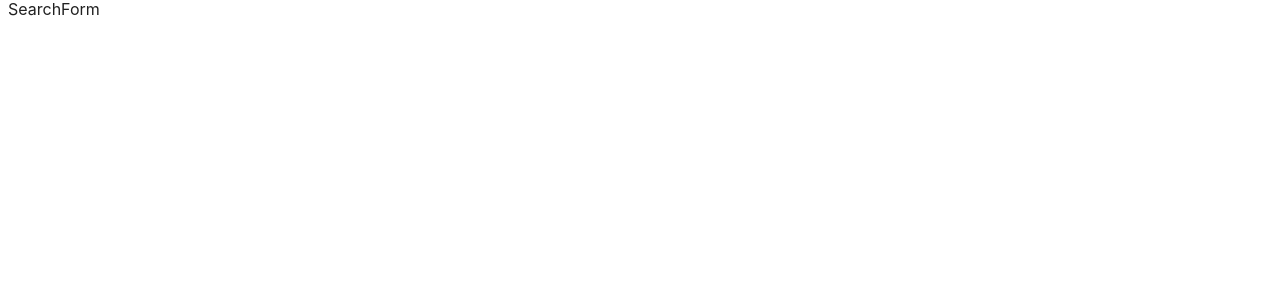
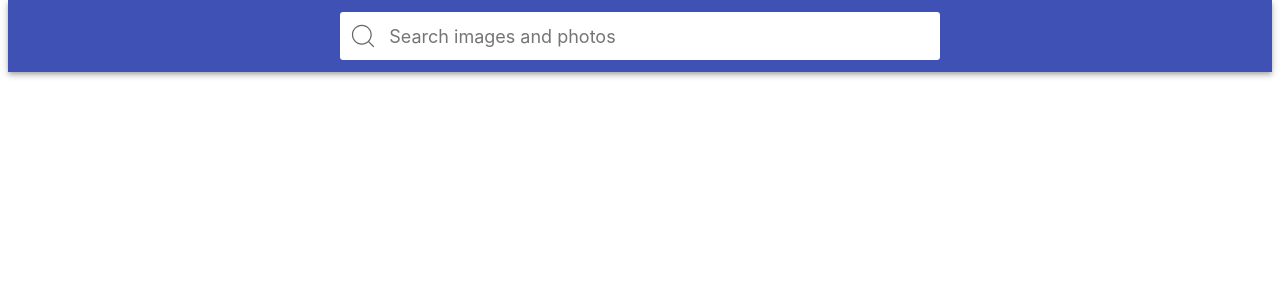
Before and after one commit to BoikoIgor/goit-react-hw-03-image-finder, a React (Create React App) app: page / in a window 1280 px wide. Shown: the top 300 px of the page. Built offline with nearby package versions, Linux system fonts and the light colour scheme.

Commit message:
add searchBar, fetch and loading sceleton

```diff
--- a/package.json
+++ b/package.json
@@ -8,11 +8,13 @@
     "@testing-library/react": "^12.1.4",
     "@testing-library/user-event": "^13.5.0",
     "axios": "^1.3.6",
+    "formik": "^2.2.9",
     "modern-normalize": "^1.1.0",
     "react": "^18.1.0",
     "react-content-loader": "^6.2.1",
     "react-dom": "^18.1.0",
     "react-hot-toast": "^2.4.0",
+    "react-icons": "^4.8.0",
     "react-modal": "^3.16.1",
     "react-scripts": "5.0.1",
     "styled-components": "^5.3.10",
--- a/src/components/App.js
+++ b/src/components/App.js
@@ -2,12 +2,60 @@ import { Layout } from './Layout/Layout';
 import { GlobalStyle } from './GlobalStyle';
 import { Component } from 'react';
 import { Searchbar } from './Searchbar/Searchbar';
+import * as API from 'services/api';
+import ContentLoader from 'react-content-loader';
 
 export class App extends Component {
+  state = {
+    gallery: [],
+    searchValue: '',
+    isLoading: false,
+  };
+  async componentDidUpdate(_, prevState) {
+    const { searchValue } = this.state;
+    if (prevState.searchValue !== searchValue) {
+      try {
+        this.setState({ isLoading: true });
+        const fetchImages = await API.getImages(searchValue);
+
+        console.log(fetchImages);
+      } catch (error) {
+        console.log(error);
+      } finally {
+        this.setState({ isLoading: false });
+      }
+    }
+  }
+
+  onSubmit = value => {
+    console.log('value: ', value);
+    try {
+      if (value === this.state.searchValue) {
+        return;
+      }
+      this.setState({ searchValue: value });
+    } catch (err) {}
+  };
+
   render() {
     return (
       <Layout>
-        <Searchbar />
+        <Searchbar onSubmit={this.onSubmit} />
+        {this.state.isLoading && (
+          <ContentLoader
+            viewBox="0 0 400 160"
+            height={60}
+            width={100}
+            backgroundColor="maroon"
+            foregroundColor="blue"
+            style={{ width: '100%', marginTop: '0' }}
+            interval={0.1}
+          >
+            <circle cx="100" cy="20" r="20" />
+            <circle cx="194" cy="20" r="20" />
+            <circle cx="288" cy="20" r="20" />
+          </ContentLoader>
+        )}
         <GlobalStyle />
       </Layout>
     );
--- a/src/components/Searchbar/Searchbar.js
+++ b/src/components/Searchbar/Searchbar.js
@@ -1,3 +1,34 @@
-export const Searchbar = () => {
-  return <div>SearchForm</div>;
+import { Component } from 'react';
+import { Formik, Form, Field } from 'formik';
+import { CiSearch } from 'react-icons/ci';
+import PropTypes from 'prop-types';
+
+export const Searchbar = ({ onSubmit }) => {
+  const handleSubmit = e => {
+    console.log(e);
+    onSubmit(e.searchValue);
+  };
+
+  return (
+    <section className="Searchbar">
+      <Formik initialValues={{ searchValue: '' }} onSubmit={handleSubmit}>
+        <Form className="SearchForm">
+          <button type="submit" className="SearchForm-button">
+            <span className="SearchForm-button-label">
+              <CiSearch size="30" />
+            </span>
+          </button>
+          <Field
+            name="searchValue"
+            className="SearchForm-input"
+            type="text"
+            placeholder="Search images and photos"
+          />
+        </Form>
+      </Formik>
+    </section>
+  );
 };
+Searchbar.propTypes = {
+  onSubmit: PropTypes.func.isRequired,
+};
--- /dev/null
+++ b/src/components/Searchbar/searchBar.css
@@ -0,0 +1,74 @@
+.Searchbar {
+  top: 0;
+  left: 0;
+  position: sticky;
+  z-index: 1100;
+  display: flex;
+  justify-content: center;
+  align-items: center;
+  min-height: 64px;
+  padding-right: 24px;
+  padding-left: 24px;
+  padding-top: 12px;
+  padding-bottom: 12px;
+  color: #fff;
+  background-color: #3f51b5;
+  box-shadow: 0px 2px 4px -1px rgba(0, 0, 0, 0.2),
+    0px 4px 5px 0px rgba(0, 0, 0, 0.14), 0px 1px 10px 0px rgba(0, 0, 0, 0.12);
+}
+
+.SearchForm {
+  display: flex;
+  align-items: center;
+  width: 100%;
+  max-width: 600px;
+  background-color: #fff;
+  border-radius: 3px;
+  overflow: hidden;
+}
+
+.SearchForm-button {
+  display: inline-block;
+  width: 48px;
+  height: 48px;
+  border: 0;
+  /* background-image: none;
+  background-size: 40%;
+  background-repeat: no-repeat;
+  background-position: center; */
+  opacity: 0.6;
+  transition: opacity 250ms cubic-bezier(0.4, 0, 0.2, 1);
+  cursor: pointer;
+  outline: none;
+}
+
+.SearchForm-button:hover {
+  opacity: 1;
+}
+
+.SearchForm-button-label {
+  position: absolute;
+  width: 1px;
+  height: 1px;
+  padding: 0;
+  overflow: hidden;
+  clip: rect(0, 0, 0, 0);
+  white-space: nowrap;
+  clip-path: inset(50%);
+  border: 0;
+}
+
+.SearchForm-input {
+  display: inline-block;
+  width: 100%;
+  font: inherit;
+  font-size: 20px;
+  border: none;
+  outline: none;
+  padding: 5px;
+}
+
+.SearchForm-input::placeholder {
+  font: inherit;
+  font-size: 18px;
+}
--- /dev/null
+++ b/src/services/api.js
@@ -0,0 +1,13 @@
+import axios from 'axios';
+axios.defaults.baseURL = 'https://pixabay.com/api';
+
+export const getImages = async searchSubmit => {
+  const API_KEY = '3946216-2b497e878c369ff4a3d42cd49';
+  const response = await axios.get(
+    `/?q=${searchSubmit}&page=1&key=${API_KEY}&image_type=photo&orientation=horizontal&per_page=12`
+  );
+  if (response.status === 404) {
+    throw new Error('Error loading images from Pixabay', response.status);
+  }
+  return response.data;
+};
--- a/src/styles.css
+++ b/src/styles.css
@@ -76,14 +76,15 @@ img {
   width: 48px;
   height: 48px;
   border: 0;
-  background-image: url('https://image.flaticon.com/icons/svg/149/149852.svg');
+  /* background-image: url('https://image.flaticon.com/icons/svg/149/149852.svg');
   background-size: 40%;
   background-repeat: no-repeat;
-  background-position: center;
+  background-position: center; */
   opacity: 0.6;
   transition: opacity 250ms cubic-bezier(0.4, 0, 0.2, 1);
   cursor: pointer;
   outline: none;
+  background: none;
 }
 
 .SearchForm-button:hover {
@@ -91,15 +92,8 @@ img {
 }
 
 .SearchForm-button-label {
-  position: absolute;
-  width: 1px;
-  height: 1px;
-  padding: 0;
-  overflow: hidden;
-  clip: rect(0, 0, 0, 0);
-  white-space: nowrap;
-  clip-path: inset(50%);
-  border: 0;
+  display: flex;
+  justify-content: center;
 }
 
 .SearchForm-input {
```
Also changed, not shown: src/components/Searchbar/Searchbar.styled.js (added, +72 -0 lines), 1 other file (tests, documents, lock files or other folders).
